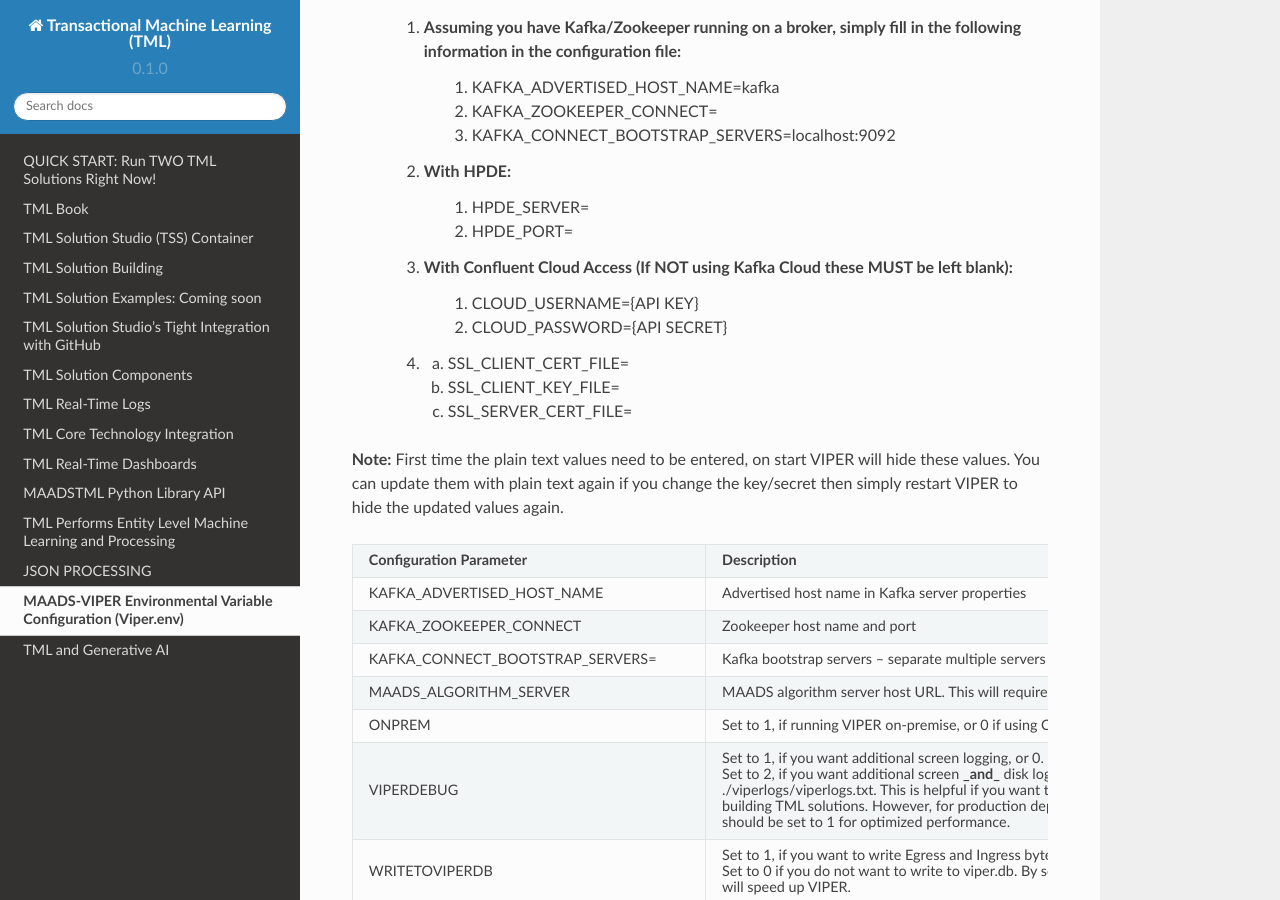
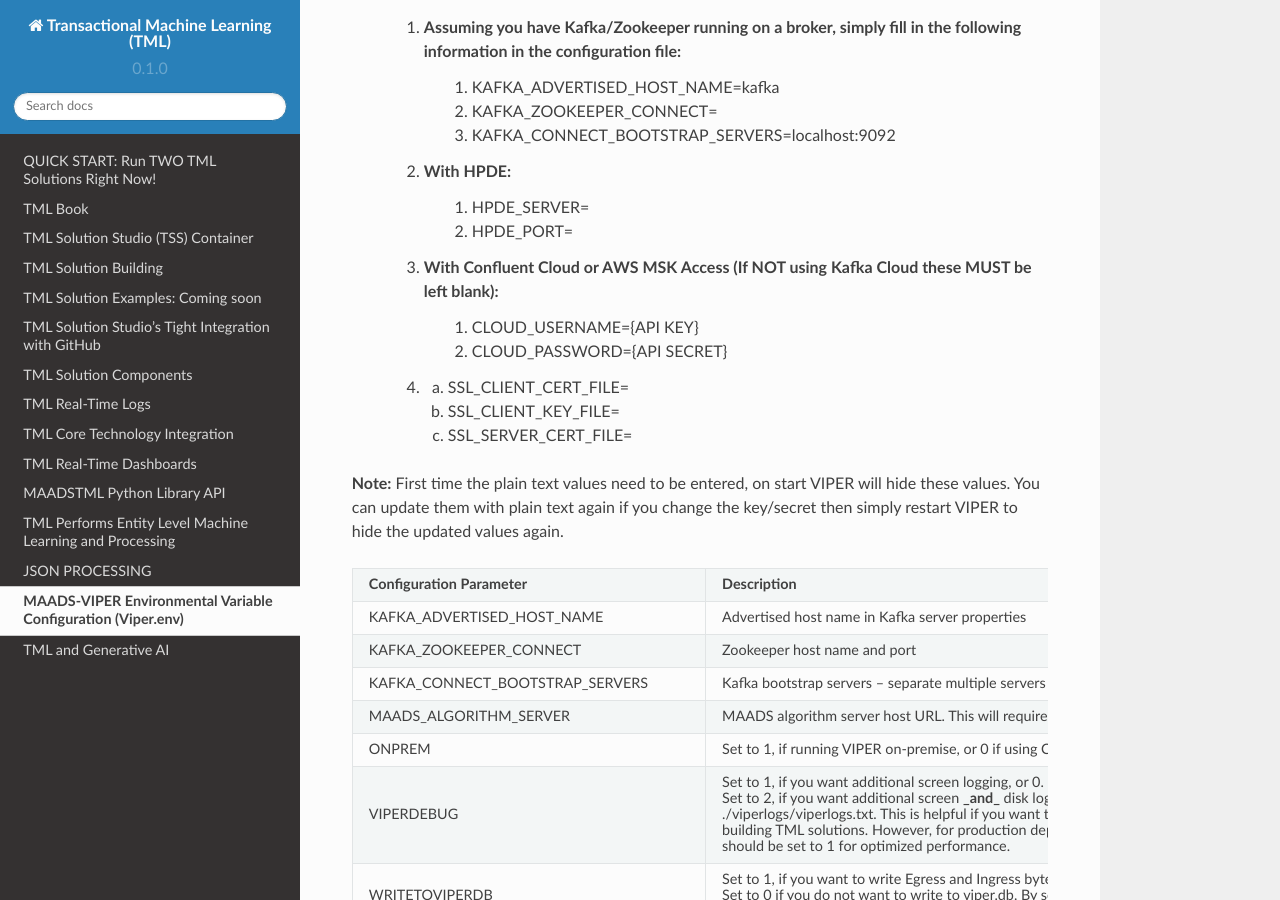
Before and after one commit to smaurice101/readthedocs, a Sphinx documentation site: the page built from docs/source/viper.rst, in a window 1280 px wide and 900 px high, scrolled down 1338 px. Built offline with Sphinx 7.4.7 and the Read the Docs theme 2.0.0, drawn with Linux system fonts in a browser that asks for light colours.

Commit message:
Update viper.rst

```diff
--- a/docs/source/viper.rst
+++ b/docs/source/viper.rst
@@ -42,7 +42,7 @@
     2. With HPDE:
         1. HPDE_SERVER=
         2. HPDE_PORT=
-    3. With Confluent Cloud Access (If NOT using Kafka Cloud these MUST be left blank):
+    3. With Confluent Cloud or AWS MSK Access (If NOT using Kafka Cloud these MUST be left blank):
         1. CLOUD_USERNAME={API KEY}
         2. CLOUD_PASSWORD={API SECRET}
 
@@ -61,7 +61,7 @@
      - Advertised host name in Kafka server properties
    * - KAFKA_ZOOKEEPER_CONNECT
      - Zookeeper host name and port
-   * - KAFKA_CONNECT_BOOTSTRAP_SERVERS=
+   * - KAFKA_CONNECT_BOOTSTRAP_SERVERS
      - Kafka bootstrap servers – separate multiple servers by comma
    * - MAADS_ALGORITHM_SERVER
      - MAADS algorithm server host URL. This will require MAADS software installed in the host.
```
